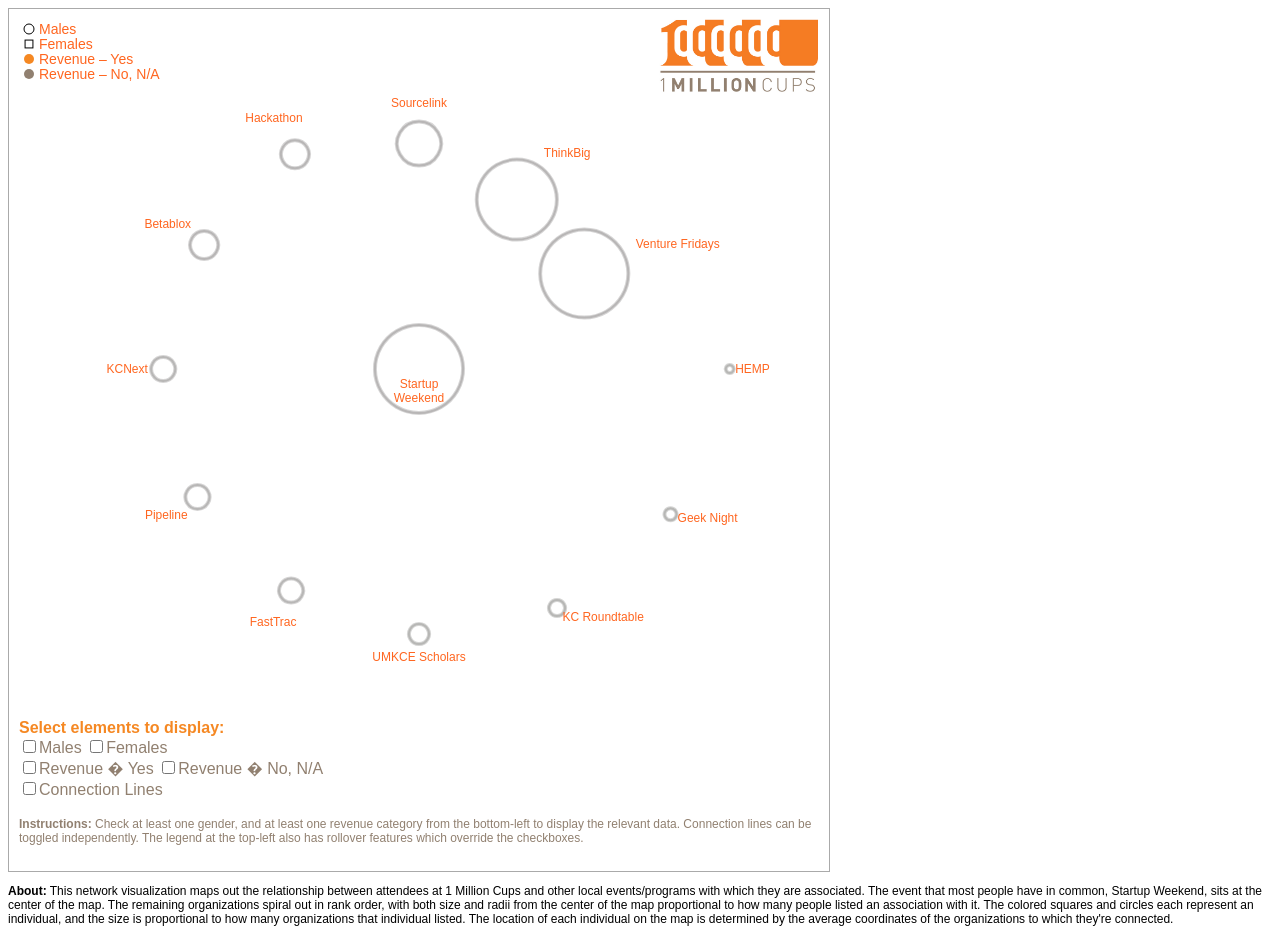
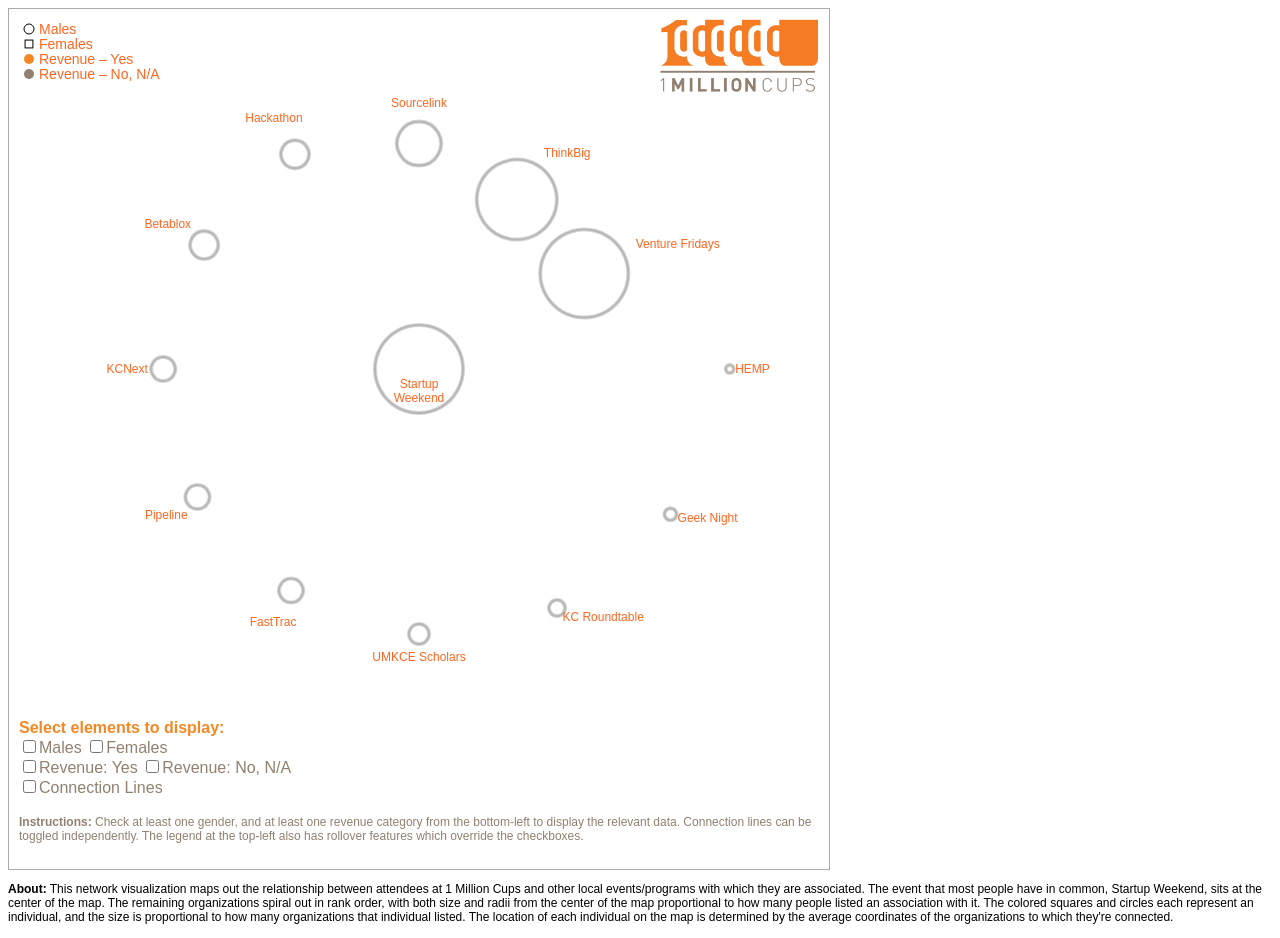
Before and after one commit to bellmast/1MC_Viz1, a plain HTML site: page index.html in a window 1280 px wide. Drawn offline with Linux system fonts and the light colour scheme.

Commit message:
Update index.html

```diff
--- a/index.html
+++ b/index.html
@@ -2,7 +2,7 @@
     <head>
         <title>1 Million Cups Kansas City Survey</title>
         <script type="text/javascript" src="raphael-min.js"></script>
-  <script type="text/javascript" src="jquery-1.8.2.js"></script>
+  	<script type="text/javascript" src="jquery-1.8.2.js"></script>
 	<script type="text/javascript" src="jquery-ui.min.js"></script>
 	<script type="text/javascript" src="1MC_script5.js"></script>
 
@@ -42,8 +42,8 @@
 			<div id="yearbutton_radio" class="ui-buttonset" aria-disabled="false">
 				<input type="checkbox" id="Males" value="Males" name="yearbutton_radio" class="ui-helper-hidden-accessible"><label for="Males" aria-pressed="false" class="ui-button ui-widget ui-state-default ui-button-text-only ui-corner-left" role="button" aria-disabled="false"><span class="ui-button-text">Males</span></label>
 				<input type="checkbox" id="Females" value="Females" name="yearbutton_radio" class="ui-helper-hidden-accessible"><label for="Females" aria-pressed="false" class="ui-button ui-widget ui-state-default ui-button-text-only" role="button" aria-disabled="false"><span class="ui-button-text">Females</span></label>
-				<br/><input type="checkbox" id="Revenue � Yes" value="Revenue � Yes" name="yearbutton_radio" class="ui-helper-hidden-accessible"><label for="Revenue � Yes" aria-pressed="false" class="ui-button ui-widget ui-state-default ui-button-text-only ui-state-active" role="button" aria-disabled="false"><span class="ui-button-text">Revenue � Yes</span></label>
-				<input type="checkbox" id="Revenue � No, N/A" value="Revenue � No, N/A" name="yearbutton_radio" class="ui-helper-hidden-accessible"><label for="Revenue � No, N/A" aria-pressed="false" class="ui-button ui-widget ui-state-default ui-button-text-only" role="button" aria-disabled="false"><span class="ui-button-text">Revenue � No, N/A</span></label>
+				<br/><input type="checkbox" id="Revenue: Yes" value="Revenue: Yes" name="yearbutton_radio" class="ui-helper-hidden-accessible"><label for="Revenue: Yes" aria-pressed="false" class="ui-button ui-widget ui-state-default ui-button-text-only ui-state-active" role="button" aria-disabled="false"><span class="ui-button-text">Revenue: Yes</span></label>
+				<input type="checkbox" id="Revenue: No, N/A" value="Revenue: No, N/A" name="yearbutton_radio" class="ui-helper-hidden-accessible"><label for="Revenue: No, N/A" aria-pressed="false" class="ui-button ui-widget ui-state-default ui-button-text-only" role="button" aria-disabled="false"><span class="ui-button-text">Revenue: No, N/A</span></label>
 				<br/><input type="checkbox" id="Connection Lines" value="Connection Lines" name="yearbutton_radio" class="ui-helper-hidden-accessible"><label for="Connection Lines" aria-pressed="false" class="ui-button ui-widget ui-state-default ui-button-text-only" role="button" aria-disabled="false"><span class="ui-button-text">Connection Lines</span></label>
 				<br/><br/><span id="about"><strong>Instructions:</strong> Check at least one gender, and at least one revenue category from the bottom-left to display the relevant data.  Connection lines can be toggled independently.  The legend at the top-left also has rollover features which override the checkboxes.</span>
 			</div>
```
